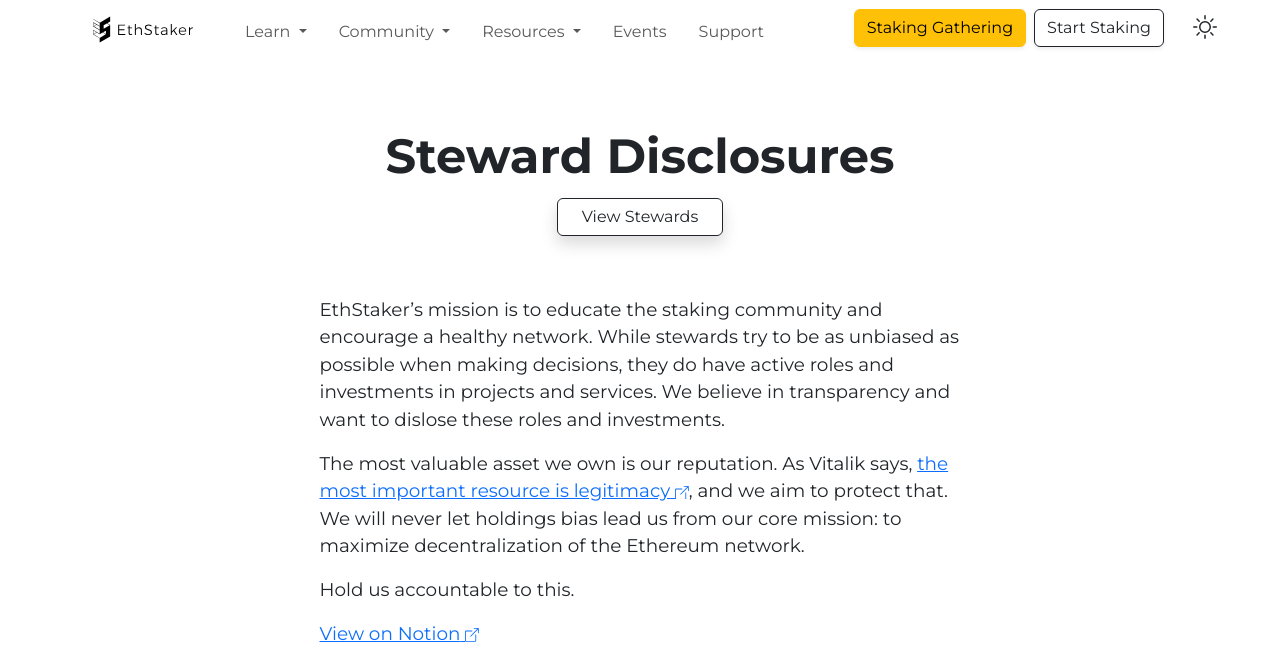
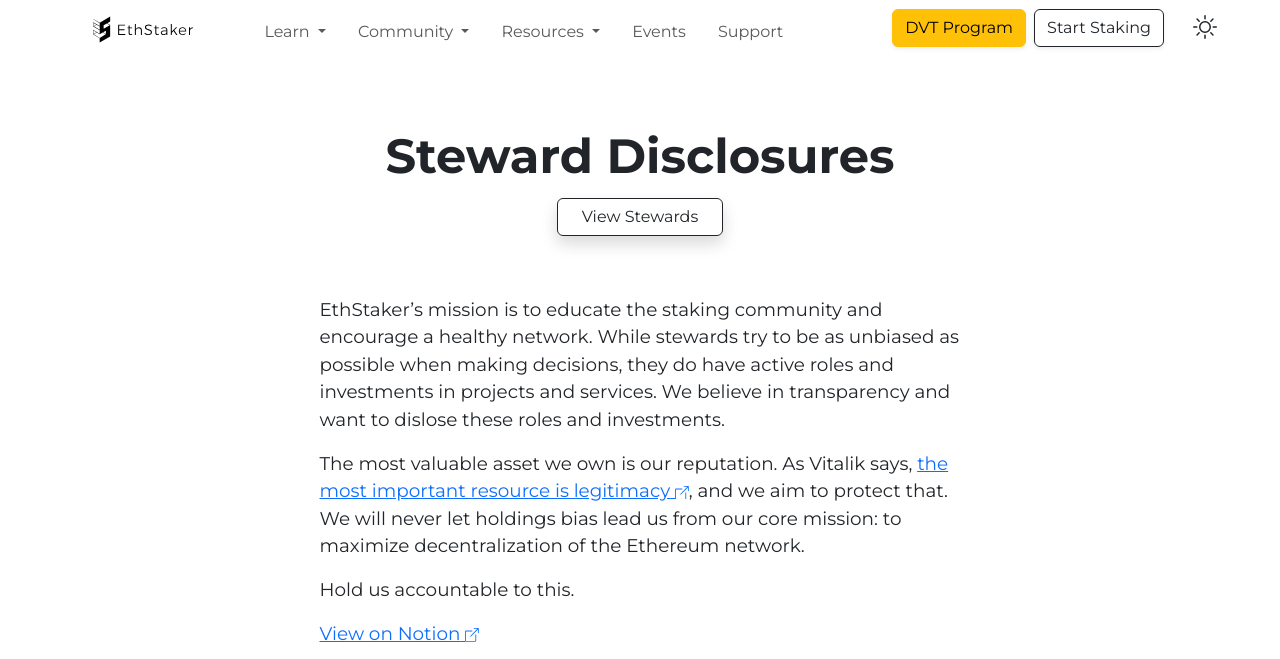
Before and after one commit to eth-educators/website, a Jekyll site: the page built from disclosures.md, in a window 1280 px wide and 900 px high, cut to the strip 0-659 px from the top of the window. Built offline with Jekyll 4.4.1, drawn with Linux system fonts in a browser that asks for light colours.

Commit message:
pr feedback

```diff
--- a/_includes/partials/components/nav.html
+++ b/_includes/partials/components/nav.html
@@ -66,7 +66,7 @@
         </li>
       </ul>
       <form class="d-flex mb-auto" role="search">
-        <a class="btn btn-warning shadow-sm me-2" href="/events/staking-gathering-2023">Staking Gathering</a>
+        <a class="btn btn-warning shadow-sm me-2" href="#dvt-program">DVT Program</a>
         <a class="btn btn-outline-dark shadow-sm" href="/staking">Start Staking</a>
         {% include partials/components/dark-mode-toggle.html %}
       </form>
--- a/_includes/partials/content/index/dvt-program.html
+++ b/_includes/partials/content/index/dvt-program.html
@@ -22,7 +22,7 @@
             <a href="/forms/dvtprogram-application-2023" target="_self" class="btn btn-dark btn-lg shadow mb-2">Apply</a>
           </div>
       </div>
-      <div class="col-6 col-lg-4 ps-xxl-5 my-5 aos-left">
+      <div class="col-6 col-lg-4 ps-xxl-5 aos-left">
         <img class="img-fluid px-lg-4 floating-hover" src="/assets/img/index/dvtprogram.png" alt="dvtprogram">
       </div>
     </div>
```
